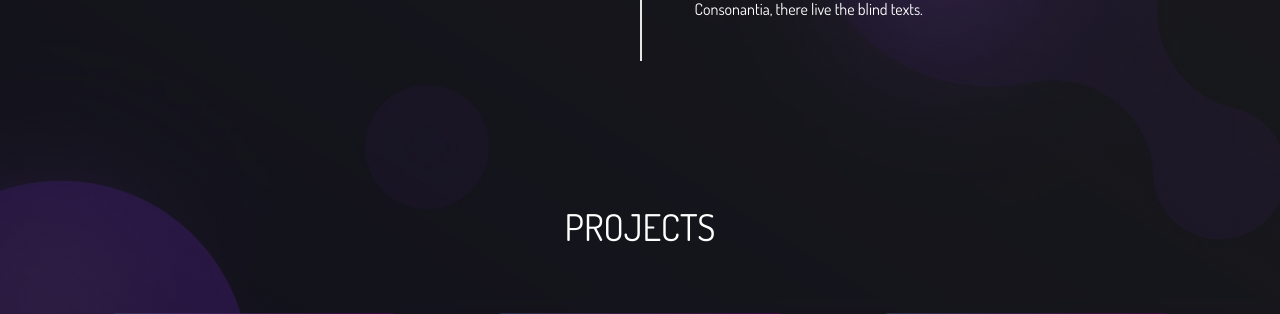
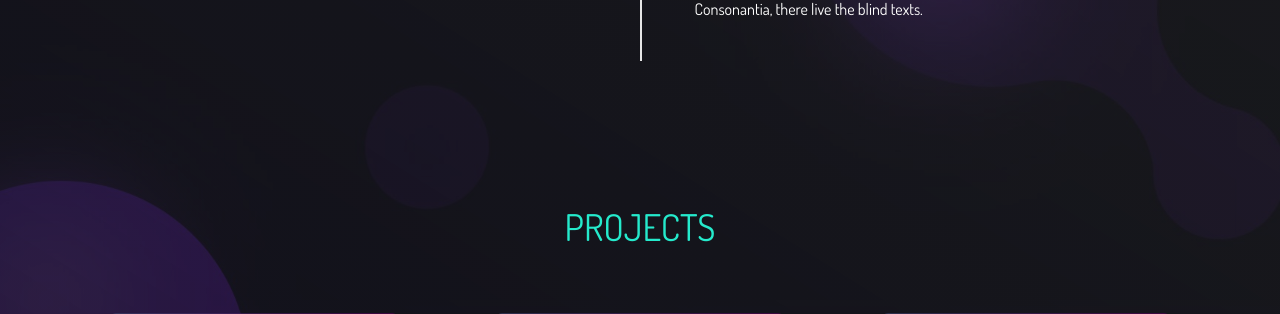
Before and after one commit to lokendarjangid/lokendarjangidweb, a Flask app: page / in a window 1280 px wide. Shown: the part 3214-3528 px from the top of the page. Run offline with Flask 3, Linux system fonts and the light colour scheme.

Commit message:
color change of project

```diff
--- a/templates/components/projects.html
+++ b/templates/components/projects.html
@@ -2,7 +2,7 @@
 <div class="home-projects col-md-12" id="projects">
     <div class="home-projects-heading">
         <h1 style="font-size: 2.3em;">
-            <span>PROJECTS</span>
+            <span class="blue">PROJECTS</span>
         </h1>
     </div>
     <div class="home-projects-container">
```
